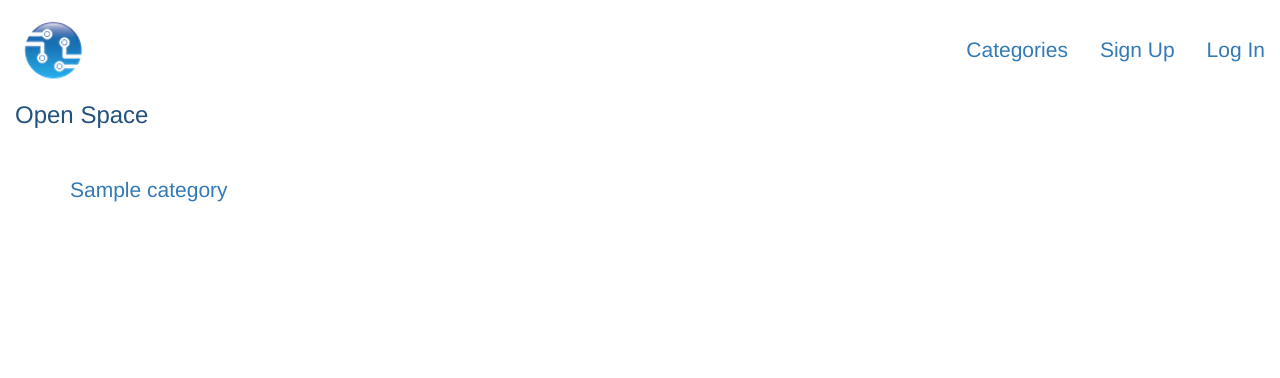
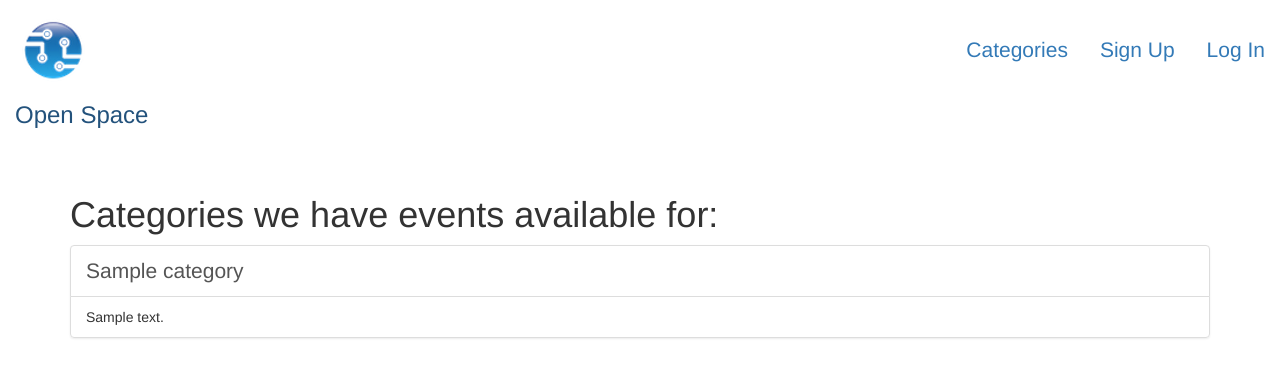
Before and after one commit to c-rhodes/hack2014, a Django app: template hack2014/templates/category/category_list.html in a window 1280 px wide. Shown: the top 378 px of the page. Run offline with Django 3.2, Linux system fonts and the light colour scheme; the template is opened without the code that fills it: most values are stand-ins (such as "Sample title", 1, 10 or a date in 2020); some libraries are stand-ins or nearby versions.

Commit message:
migrations for category description

```diff
--- a/hack2014/category/models.py
+++ b/hack2014/category/models.py
@@ -9,6 +9,7 @@ class Category(models.Model):
         verbose_name_plural = 'Categories'
 
     name = models.CharField(max_length=32, help_text='The name of the category')
+    description = models.CharField(max_length=125, help_text='The description of the categrory')
     slug = models.SlugField(null=True, blank=True)
 
     def save(self, *args, **kwargs):
--- a/hack2014/templates/category/category_list.html
+++ b/hack2014/templates/category/category_list.html
@@ -1,9 +1,12 @@
 {% extends 'base.html' %}
 
 {% block content %}
-
+<h1> Categories we have events available for:</h1>
+<div class="list-group">
 	{% for category in categories %}
-		<a href="{% url 'category:category-detail' category.slug %}">{{ category.name }}</a>
+		<a class="list-group-item" href="{% url 'category:category-detail' category.slug %}">{{ category.name }}</a>
+		<p class="list-group-item"> {{category.description}}</p>
 	{% endfor %}
+</div>
 
 {% endblock content %}
```
Also changed, not shown: hack2014/category/migrations/0002_category_description.py (added).
